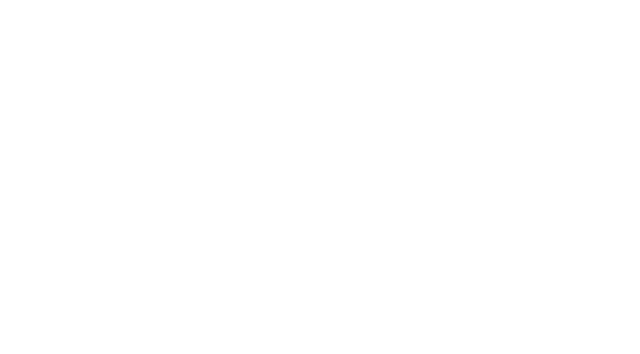
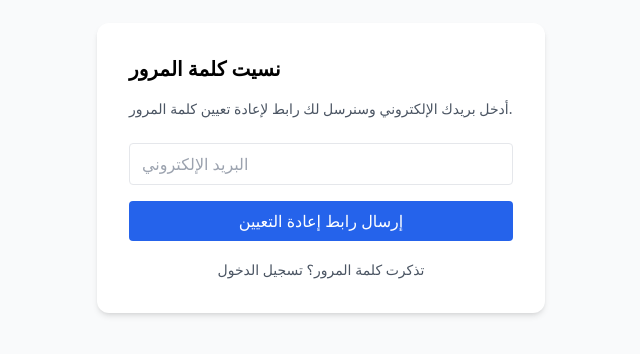
Before and after one commit to FutureX-Team/ChatApp_Front, a React (Create React App) app: page /forgot-password in a window 1280 px wide. Before the commit this address had no page. Shown: the part 232-586 px from the top of the page, without its empty margins (319-959 px from the left). Built offline with nearby package versions, Linux system fonts and the light colour scheme.

Commit message:
Fixed some errors and added some things

```diff
--- a/src/App.js
+++ b/src/App.js
@@ -2,6 +2,7 @@ import React from "react";
 import { BrowserRouter as Router, Routes, Route } from "react-router-dom";
 import Login from "./pages/Login";
 import Register from "./pages/Register";
+import ForgotPassword from "./components/ForgotPassword";
 
 import { useNavigate } from "react-router-dom";
 
@@ -15,8 +16,9 @@ function App() {
 
     <Router>
       <Routes>
-        <Route path="/" element={<Login />} />
+        <Route path="/login" element={<Login />} />
         <Route path="/Register" element={<Register />} />
+         <Route path="/forgot-password" element={<ForgotPassword />} />
       </Routes>
     </Router>
   );
--- /dev/null
+++ b/src/components/ForgotPassword.js
@@ -0,0 +1,81 @@
+
+import React, { useState } from "react";
+import { useNavigate } from "react-router-dom";
+
+
+
+
+function ForgotPassword() {
+  const [email, setEmail] = useState("");
+  const [sent, setSent] = useState(false);
+  const navigate = useNavigate();
+
+  const handleSubmit = (e) => {
+    e.preventDefault();
+
+    // هنا تنادي API لإرسال رابط إعادة الضبط
+    // مثال وهمي:
+    console.log("طلب استعادة لك:", email);
+
+    // قم بتحديث الواجهة أن الرسالة أرسلت
+    setSent(true);
+
+    // لو حاب ترجع للودجت Login بعد ثواني:
+    // setTimeout(() => navigate("/"), 2000);
+  };
+
+  return (
+    <div className="min-h-screen flex items-center justify-center bg-gray-50 p-4">
+      <div className="w-full max-w-md bg-white p-8 rounded-xl shadow-md">
+        <h2 className="text-xl font-semibold mb-4">نسيت كلمة المرور</h2>
+        <p className="text-sm text-gray-600 mb-6">
+          أدخل بريدك الإلكتروني وسنرسل لك رابط لإعادة تعيين كلمة المرور.
+        </p>
+
+        {sent ? (
+          <div className="p-4 bg-green-50 border border-green-200 rounded">
+            <p className="text-green-700">
+              تم إرسال رابط إعادة التعيين إلى بريدك — افحص صندوق الوارد أو الرسائل غير المرغوب فيها.
+            </p>
+            <button
+              className="mt-4 bg-blue-600 text-white px-4 py-2 rounded transition duration-300 hover:bg-blue-700"
+              onClick={() => navigate("/")}
+            >
+              رجوع لتسجيل الدخول
+            </button>
+          </div>
+        ) : (
+          <form onSubmit={handleSubmit}>
+            <input
+              type="email"
+              value={email}
+              onChange={(e) => setEmail(e.target.value)}
+              placeholder="البريد الإلكتروني"
+              required
+              className="w-full border rounded px-3 py-2 mb-4 focus:outline-none focus:ring-2 focus:ring-blue-300"
+            />
+
+            <button
+              type="submit"
+              className="w-full bg-blue-600 text-white py-2 rounded transition-colors duration-300 hover:bg-blue-700"
+            >
+              إرسال رابط إعادة التعيين
+            </button>
+
+            <div className="text-center mt-4">
+              <button
+                type="button"
+                className="text-sm text-gray-600 hover:underline"
+                onClick={() => navigate("/")}
+              >
+                تذكرت كلمة المرور؟ تسجيل الدخول
+              </button>
+            </div>
+          </form>
+        )}
+      </div>
+    </div>
+  );
+}
+
+export default ForgotPassword;
--- a/src/pages/Login.js
+++ b/src/pages/Login.js
@@ -2,7 +2,9 @@ import { useState } from "react";
 import InputField from "../components/InputField"
 import ButtonLogin from "../components/Buttonlogin"
 import ButtonRegister from "../components/buttonRegister"
+import ForgotPassword from "../components/ForgotPassword"
 import { useNavigate } from "react-router-dom";
+import { Link } from "react-router-dom";
 
 
 function Login() {
@@ -12,9 +14,10 @@ function Login() {
 
 
   return (
-    <div className="bg-white p-6 rounded-xl shadow-md w-80 h-80 flex items-center justify-center flex-col mx-auto">
+   <div className="flex items-center justify-center h-screen bg-gray-100">
+  <div className="bg-white p-6 rounded-xl shadow-md w-80 h-80 flex items-center justify-between flex-col">
     <h1 className="text-xl font-bold mb-4">تسجيل الدخول</h1>
-      <form className="flex flex-col gap-3">
+    <form className="flex flex-col gap-3 w-full">
       <InputField
         type="email"
         placeholder="البريد الإلكتروني"
@@ -27,13 +30,22 @@ function Login() {
         value={password}
         onChange={(e) => setPassword(e.target.value)}
       />
-         < ButtonLogin />
+
+      <div className="flex items-center justify-between text-sm">
+        <Link
+          to="/forgot-password"
+          className="text-blue-600 hover:underline"
+        >
+          نسيت كلمة المرور؟
+        </Link>
+      </div>
+
+      <ButtonLogin />
       <ButtonRegister onClick={() => navigate("/register")} />
+    </form>
+  </div>
+</div>
 
-
-      </form>
-
-    </div>
   );
 }
 
--- a/src/pages/Register.js
+++ b/src/pages/Register.js
@@ -1,6 +1,8 @@
 import { useState } from "react";
 import InputField from "../components/InputField"
 import ButtonLogin from "../components/Buttonlogin"
+import { Link } from "react-router-dom";
+
 
 
 
@@ -10,13 +12,13 @@ function Register() {
   const [email, setEmail] = useState("");
 
   return (
-    <div className="bg-white p-6 rounded-xl shadow-md w-80 h-80 flex items-center justify-center flex-col mx-auto">
+  <div className="flex items-center justify-center h-screen bg-gray-100">
+  <div className="bg-white p-6 rounded-xl shadow-md w-80 h-80 flex items-center justify-center flex-col">
     <h1 className="text-xl font-bold mb-4">تسجيل الدخول</h1>
-      <form className="flex flex-col gap-3">
-
+    <form className="flex flex-col gap-3 w-full">
       <InputField
-          type="username"
-          placeholder="الأسم"
+        type="text"
+        placeholder="الاسم"
         value={username}
         onChange={(e) => setUsername(e.target.value)}
       />
@@ -32,9 +34,16 @@ function Register() {
         value={password_hash}
         onChange={(e) => setPassword_hash(e.target.value)}
       />
+
+    <Link to="/login" className="text-blue-600 hover:underline">
+  تسجيل الدخول
+</Link>
+
       <ButtonLogin />
     </form>
   </div>
+</div>
+
   );
 }
 
```
Lines whose indentation alone changed are shown as unchanged.
